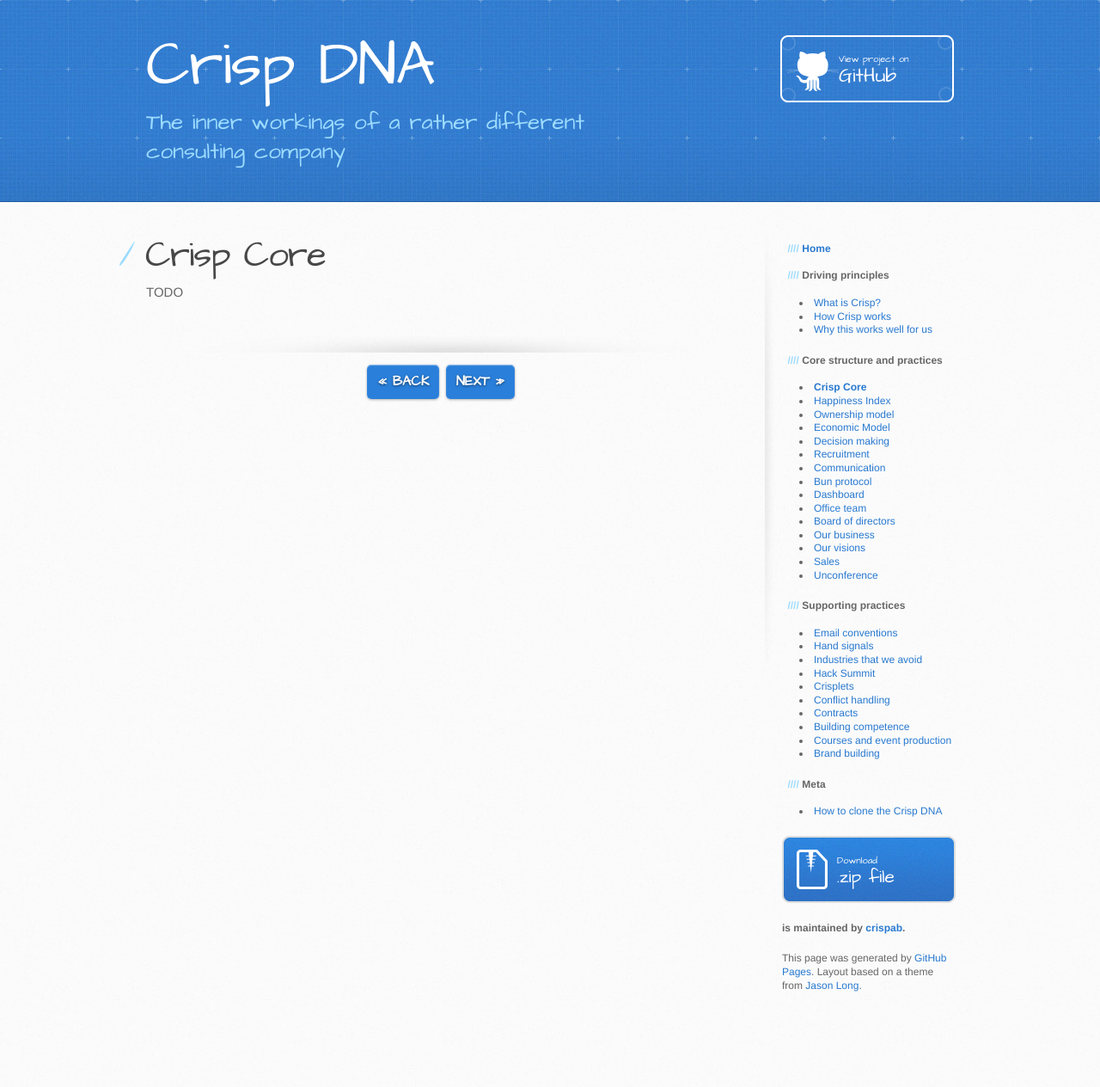
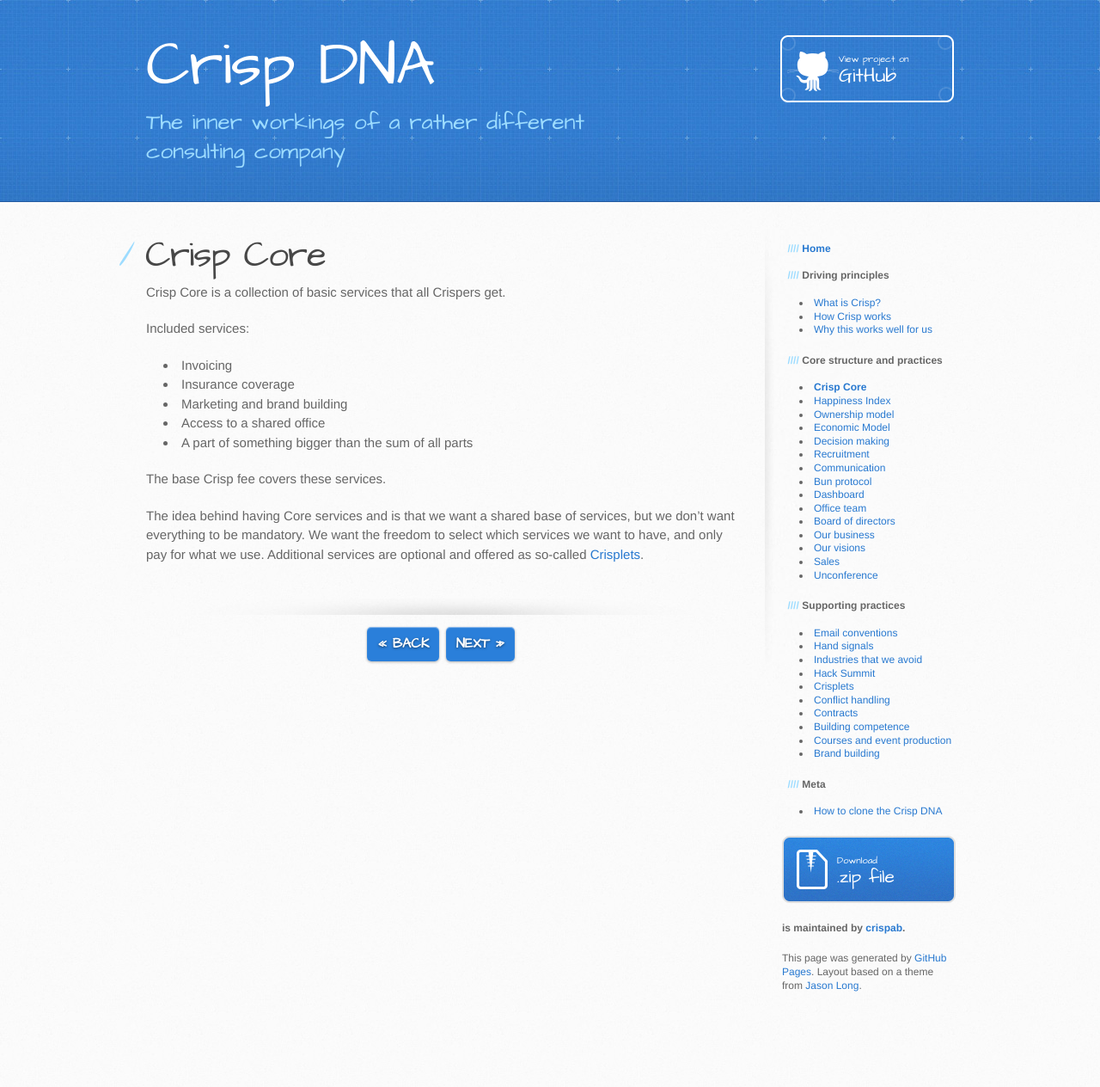
Before and after one commit to crispab/crisp-dna, a Jekyll site: the page built from _docs/core.md, in a window 1280 px wide. Shown: the whole page at 86% size. Built offline with Jekyll 4.4.1, drawn with Linux system fonts in a browser that asks for light colours.

Commit message:
Crisp Core: Added basic description

```diff
--- a/_docs/core.md
+++ b/_docs/core.md
@@ -7,4 +7,18 @@
 Crisp Core
 ==================
 
-TODO
+Crisp Core is a collection of basic services that all Crispers get.
+
+Included services:
+
+* Invoicing
+* Insurance coverage
+* Marketing and brand building
+* Access to a shared office
+* A part of something bigger than the sum of all parts
+
+The base Crisp fee covers these services.
+
+The idea behind having Core services and is that we want a shared base of services, but we don't want everything to be mandatory.
+We want the freedom to select which services we want to have, and only pay for what we use.
+Additional services are optional and offered as so-called [Crisplets](crisplets.html#what-is-a-crisplet).
```
